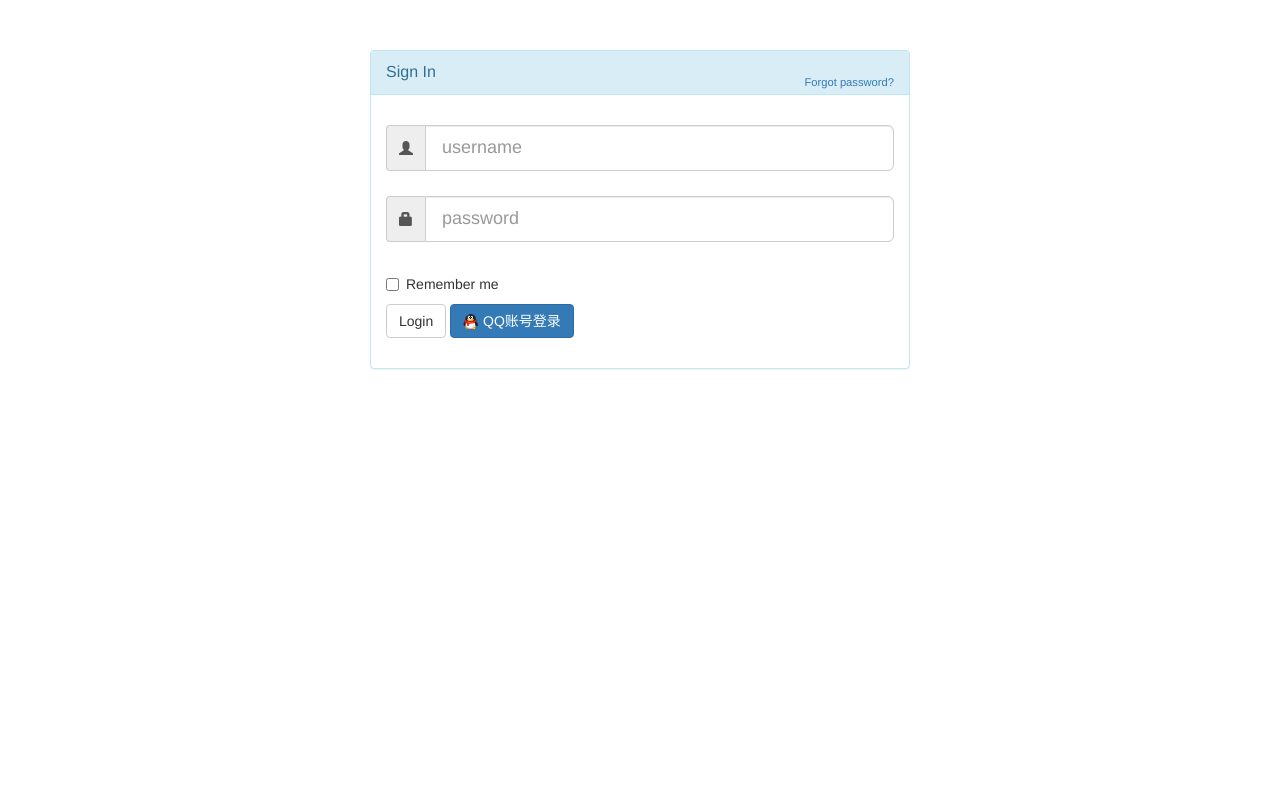
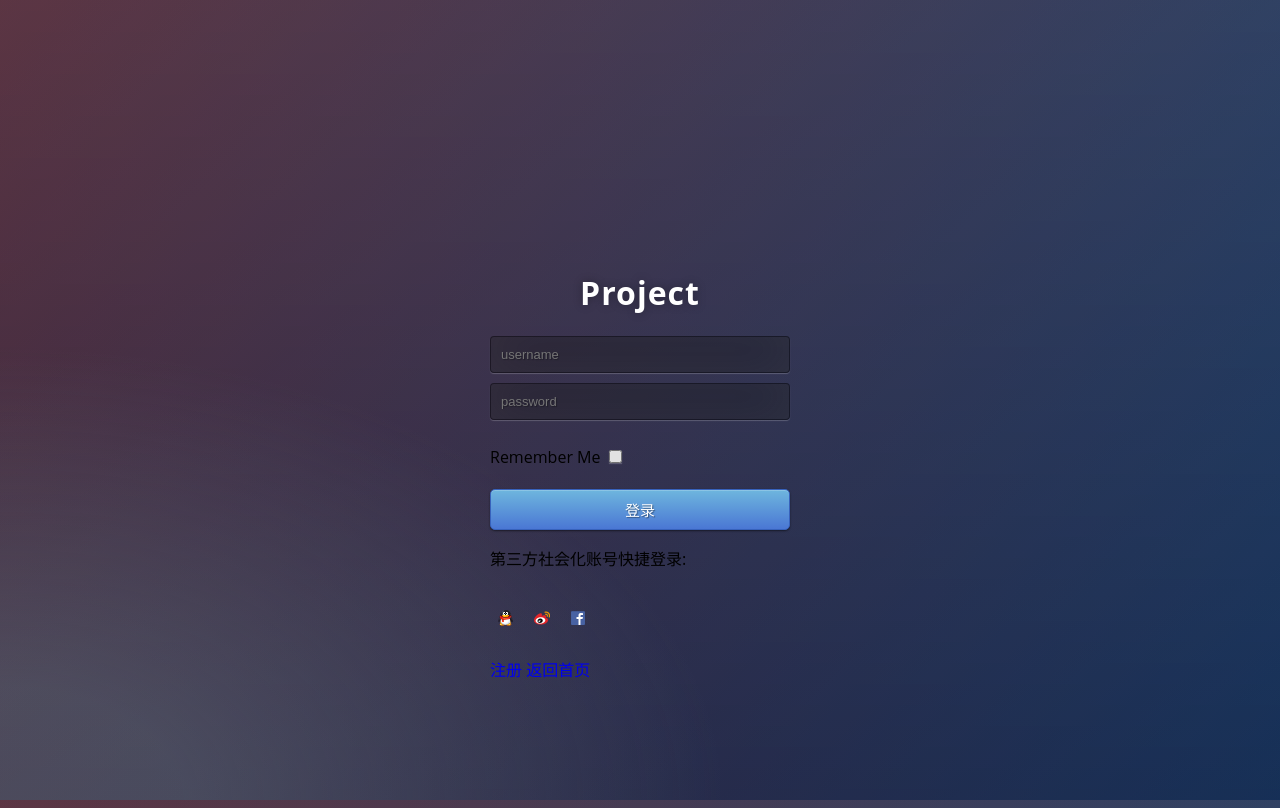
Before and after one commit to staugur/passport, a Python web app: template src/templates/login.html in a window 1280 px wide. Before the commit the page ends 369 px from the top, so only its background shows below. Run offline with Jinja, Linux system fonts and the light colour scheme; the template is opened without the code that fills it, so the values that code supplies are empty.

Commit message:
complete

```diff
--- a/requirements.txt
+++ b/requirements.txt
@@ -1,9 +1,9 @@
 Flask==0.10.1
 Flask-RESTful==0.3.5
-MySQL-python==1.2.3
 redis==2.10.5
 redis-py-cluster==1.2.0
 setproctitle==1.1.10
 gevent==1.1.1
 tornado==4.3
 torndb==0.3
+MySQL-python==1.2.3
--- a/src/Product.py
+++ b/src/Product.py
@@ -18,6 +18,7 @@ except ImportError, e:
 else:
     setproctitle.setproctitle(ProcessName)
     logger.info("The process is %s" % ProcessName)
+
 """
 if GLOBAL.get("put2Redis") == True:
     logger.info("Open process `Put2Redis` to writting.")
@@ -33,6 +34,7 @@ if GLOBAL.get("put2Redis") == True:
     t = Thread(target=put2Redis, name='Put2Redis', args=(rc, ProcessName, Port, MISC))
     t.start()
 """
+
 try:
     msg = '%s has been launched, %s:%d' %(ProcessName, Host, Port)
     print(msg)
@@ -73,4 +75,4 @@ try:
 
 except Exception,e:
     print(e)
-    logger.error(e)
+    logger.error(e, exc_info=True)
--- a/src/templates/login.html
+++ b/src/templates/login.html
@@ -1,76 +1,139 @@
-{% extends "base.html" %}
-{% block title %}Sign In{% endblock %}
-{#
-{% block head %}
-        <script src="{{ url_for('static', filename='js/my.js') }}"></script>
-{% endblock %}
-#}
-{% block container %}
-    <div class="container">
-            <div id="loginbox" style="margin-top:50px;" class="mainbox col-md-6 col-md-offset-3 col-sm-8 col-sm-offset-2">
-                <div class="panel panel-info" >
-                    <div class="panel-heading">
-                        <div class="panel-title">Sign In</div>
-                        <div style="float:right; font-size: 80%; position: relative; top:-10px"><a href="#">Forgot password?</a></div>
+<!DOCTYPE html>
+<html >
+<head>
+<meta charset="UTF-8">
+<title>SaintIC Passport Center</title>
+<meta name="viewport" content="width=device-width, initial-scale=1.0, minimum-scale=1.0, maximum-scale=1.0, user-scalable=no">
+<style type="text/css">
+.btn { display: inline-block; *display: inline; *zoom: 1; padding: 4px 10px 4px; margin-bottom: 0; font-size: 13px; line-height: 18px; color: #333333; text-align: center;text-shadow: 0 1px 1px rgba(255, 255, 255, 0.75); vertical-align: middle; background-color: #f5f5f5; background-image: -moz-linear-gradient(top, #ffffff, #e6e6e6); background-image: -ms-linear-gradient(top, #ffffff, #e6e6e6); background-image: -webkit-gradient(linear, 0 0, 0 100%, from(#ffffff), to(#e6e6e6)); background-image: -webkit-linear-gradient(top, #ffffff, #e6e6e6); background-image: -o-linear-gradient(top, #ffffff, #e6e6e6); background-image: linear-gradient(top, #ffffff, #e6e6e6); background-repeat: repeat-x; filter: progid:dximagetransform.microsoft.gradient(startColorstr=#ffffff, endColorstr=#e6e6e6, GradientType=0); border-color: #e6e6e6 #e6e6e6 #e6e6e6; border-color: rgba(0, 0, 0, 0.1) rgba(0, 0, 0, 0.1) rgba(0, 0, 0, 0.25); border: 1px solid #e6e6e6; -webkit-border-radius: 4px; -moz-border-radius: 4px; border-radius: 4px; -webkit-box-shadow: inset 0 1px 0 rgba(255, 255, 255, 0.2), 0 1px 2px rgba(0, 0, 0, 0.05); -moz-box-shadow: inset 0 1px 0 rgba(255, 255, 255, 0.2), 0 1px 2px rgba(0, 0, 0, 0.05); box-shadow: inset 0 1px 0 rgba(255, 255, 255, 0.2), 0 1px 2px rgba(0, 0, 0, 0.05); cursor: pointer; *margin-left: .3em; }
+.btn:hover, .btn:active, .btn.active, .btn.disabled, .btn[disabled] { background-color: #e6e6e6; }
+.btn-large { padding: 9px 14px; font-size: 15px; line-height: normal; -webkit-border-radius: 5px; -moz-border-radius: 5px; border-radius: 5px; }
+.btn:hover { color: #333333; text-decoration: none; background-color: #e6e6e6; background-position: 0 -15px; -webkit-transition: background-position 0.1s linear; -moz-transition: background-position 0.1s linear; -ms-transition: background-position 0.1s linear; -o-transition: background-position 0.1s linear; transition: background-position 0.1s linear; }
+.btn-primary, .btn-primary:hover { text-shadow: 0 -1px 0 rgba(0, 0, 0, 0.25); color: #ffffff; }
+.btn-primary.active { color: rgba(255, 255, 255, 0.75); }
+.btn-primary { background-color: #4a77d4; background-image: -moz-linear-gradient(top, #6eb6de, #4a77d4); background-image: -ms-linear-gradient(top, #6eb6de, #4a77d4); background-image: -webkit-gradient(linear, 0 0, 0 100%, from(#6eb6de), to(#4a77d4)); background-image: -webkit-linear-gradient(top, #6eb6de, #4a77d4); background-image: -o-linear-gradient(top, #6eb6de, #4a77d4); background-image: linear-gradient(top, #6eb6de, #4a77d4); background-repeat: repeat-x; filter: progid:dximagetransform.microsoft.gradient(startColorstr=#6eb6de, endColorstr=#4a77d4, GradientType=0);  border: 1px solid #3762bc; text-shadow: 1px 1px 1px rgba(0,0,0,0.4); box-shadow: inset 0 1px 0 rgba(255, 255, 255, 0.2), 0 1px 2px rgba(0, 0, 0, 0.5); }
+.btn-primary:hover, .btn-primary:active, .btn-primary.active, .btn-primary.disabled, .btn-primary[disabled] { filter: none; background-color: #4a77d4; }
+.btn-block { width: 100%; display:block; }
+
+* { -webkit-box-sizing:border-box; -moz-box-sizing:border-box; -ms-box-sizing:border-box; -o-box-sizing:border-box; box-sizing:border-box; }
+
+html { width: 100%; height:100%; overflow:hidden; }
+
+body {
+	width: 100%;
+	height:100%;
+	font-family: 'Open Sans', sans-serif;
+	background: #092756;
+	background: -moz-radial-gradient(0% 100%, ellipse cover, rgba(104,128,138,.4) 10%,rgba(138,114,76,0) 40%),-moz-linear-gradient(top,  rgba(57,173,219,.25) 0%, rgba(42,60,87,.4) 100%), -moz-linear-gradient(-45deg,  #670d10 0%, #092756 100%);
+	background: -webkit-radial-gradient(0% 100%, ellipse cover, rgba(104,128,138,.4) 10%,rgba(138,114,76,0) 40%), -webkit-linear-gradient(top,  rgba(57,173,219,.25) 0%,rgba(42,60,87,.4) 100%), -webkit-linear-gradient(-45deg,  #670d10 0%,#092756 100%);
+	background: -o-radial-gradient(0% 100%, ellipse cover, rgba(104,128,138,.4) 10%,rgba(138,114,76,0) 40%), -o-linear-gradient(top,  rgba(57,173,219,.25) 0%,rgba(42,60,87,.4) 100%), -o-linear-gradient(-45deg,  #670d10 0%,#092756 100%);
+	background: -ms-radial-gradient(0% 100%, ellipse cover, rgba(104,128,138,.4) 10%,rgba(138,114,76,0) 40%), -ms-linear-gradient(top,  rgba(57,173,219,.25) 0%,rgba(42,60,87,.4) 100%), -ms-linear-gradient(-45deg,  #670d10 0%,#092756 100%);
+	background: -webkit-radial-gradient(0% 100%, ellipse cover, rgba(104,128,138,.4) 10%,rgba(138,114,76,0) 40%), linear-gradient(to bottom,  rgba(57,173,219,.25) 0%,rgba(42,60,87,.4) 100%), linear-gradient(135deg,  #670d10 0%,#092756 100%);
+	filter: progid:DXImageTransform.Microsoft.gradient( startColorstr='#3E1D6D', endColorstr='#092756',GradientType=1 );
+}
+
+a:link { text-decoration: none;}
+
+.login {
+	position: absolute;
+	top: 50%;
+	left: 50%;
+	margin: -150px 0 0 -150px;
+	width:300px;
+	height:300px;
+}
+.login h1 { color: #fff; text-shadow: 0 0 10px rgba(0,0,0,0.3); letter-spacing:1px; text-align:center; }
+
+input {
+	width: 100%;
+	margin-bottom: 10px;
+	background: rgba(0,0,0,0.3);
+	border: none;
+	outline: none;
+	padding: 10px;
+	font-size: 13px;
+	color: #fff;
+	text-shadow: 1px 1px 1px rgba(0,0,0,0.3);
+	border: 1px solid rgba(0,0,0,0.3);
+	border-radius: 4px;
+	box-shadow: inset 0 -5px 45px rgba(100,100,100,0.2), 0 1px 1px rgba(255,255,255,0.2);
+	-webkit-transition: box-shadow .5s ease;
+	-moz-transition: box-shadow .5s ease;
+	-o-transition: box-shadow .5s ease;
+	-ms-transition: box-shadow .5s ease;
+	transition: box-shadow .5s ease;
+}
+input:focus { box-shadow: inset 0 -5px 45px rgba(100,100,100,0.4), 0 1px 1px rgba(255,255,255,0.2); }
+
+<!--Login with third applications-->
+.connect {
+    width: 305px;
+    margin: 35px auto 0 auto;
+    font-size: 18px;
+    font-weight: 700;
+    text-shadow: 0 1px 3px rgba(0,0,0,.2);
+}
+
+.connect a {
+    display: inline-block;
+    width: 32px;
+    height: 35px;
+    margin-top: 15px;
+    -o-transition: all .2s;
+    -moz-transition: all .2s;
+    -webkit-transition: all .2s;
+    -ms-transition: all .2s;
+}
+
+.connect a.weibo { background: url({{ url_for('static', filename='img/public/Connect_weibo.png') }}) center center no-repeat; }
+.connect a.qq { background: url({{ url_for('static', filename='img/public/Connect_qq.png') }}) center center no-repeat; }
+.connect a.fb { background: url({{ url_for('static', filename='img/public/Connect_facebook.png') }}) center center no-repeat; }
+.connect a:hover { background-position: center bottom; }
+<!--End-->
+</style>
+<script src="{{ url_for('static', filename='js/jquery-3.1.0.min.js') }}" type="text/javascript"></script>
+</head>
+<body>
+    <div class="login">
+        <h1>Project</h1>
+        <form action="" method="post" id="UserLoginFormId">
+            <p style="color:red; text-align: center" id="login_error"></p>
+            <input type="text" id="username" name="username" placeholder="username" required>
+            <input type="password" id="password" name="password" placeholder="password" required>
+            <p>Remember Me <input style="width: auto" type="checkbox" id="remember" name="remember" value='true'></p>
+            <input onclick=postForm("{% if g.refererUrl %}{{ g.refererUrl }}{% else %}{{ url_for('index') }}{% endif %}") type="button" class="btn btn-primary btn-block btn-large" value="登录">
+            <div class="connect">
+                <p>第三方社会化账号快捷登录:</p>
+                <p>
+                    <a class="qq" href="/auth/qq"></a>
+                    <a class="weibo" href="/auth/weibo"></a>
+                    <a class="fb" href="/auth/facebook"></a>
+                </p>
             </div>
-
-                    <div style="padding-top:30px" class="panel-body" >
-
-                        <div style="display:none" id="login-alert" class="alert alert-danger col-sm-12"></div>
-
-                        <form id="loginform" class="form-horizontal" role="form">
-
-                            <div style="margin-bottom: 25px" class="input-group form-group-lg">
-                                        <span class="input-group-addon"><i class="glyphicon glyphicon-user"></i></span>
-                                        <input id="login-username" type="text" class="form-control" name="username" value="" placeholder="username" required>
-                            </div>
-
-                            <div style="margin-bottom: 25px" class="input-group form-group-lg">
-                                        <span class="input-group-addon"><i class="glyphicon glyphicon-lock"></i></span>
-                                        <input id="login-password" type="password" class="form-control" name="password" placeholder="password" required>
-                            </div>
-
-                            <div class="input-group">
-                                      <div class="checkbox">
-                                        <label>
-                                          <input id="login-remember" type="checkbox" name="remember" value="1"> Remember me
-                                        </label>
-                                      </div>
-                            </div>
-
-                            <div style="margin-top:10px" class="form-group">
-                                    <!-- Button -->
-                                    <div class="col-sm-12 controls">
-                                      <!--<input id="btn-login" class="btn btn-default" onclick=postForm("{{ url_for('_auth') }}", "{% if g.refererUrl %}{{ g.refererUrl }}{% else %}{{ url_for('index') }}{% endif %}") type="button" value="Login ">-->
-                                      <input id="btn-login" class="btn btn-default" onclick=postForm("/_auth/", "/") type="button" value="Login ">
-                                      <a id="btn-qqlogin" href="#" class="btn btn-primary"><img src="{{ url_for('static', filename='img/public/Connect_qq.png') }}" class="img-circle"> QQ账号登录</a>
-                                    </div>
-                            </div>
-
         </form>
         <script>
-                        function postForm(url, nextUrl) {
+            function postForm(nextUrl) {
                 $.ajax({
-        url: url,
+                    url: '{{ url_for("_auth") }}',
                     method: 'POST',
                     datatype: 'json',
-        data: $('#loginform').serialize(),
+                    data: $('#UserLoginFormId').serialize(),
                     success: function(res) {
                         console.log(res);
                         if (res.loggedIn == true){
                             window.location.href=nextUrl;
+                        } else {
+                            document.getElementById("login_error").innerHTML=res.error;
                         }
                     },
-        error: function(error){
-            console.log(error);
-            document.getElementById("error").innerHTML(error);
-        }
                 });
             };
         </script>
-
+        <div class="login-bottom">
+            <div class="forgot"></div>
+            <a href="#">注册</a>
+            <a href="{{ url_for('index') }}">返回首页</a>
         </div>
     </div>
-            </div>
-    </div>
-{% endblock %}
+</body>
+</html>
```
Also changed, not shown: src/config.py (+8 -9 lines), src/libs/AuthenticationManager.py (+11 -24 lines), src/main.py (+39 -19 lines), README.md, src/static/img/public/Connect_weibo.png (added), 5 other files. Lines whose indentation alone changed are shown as unchanged.
